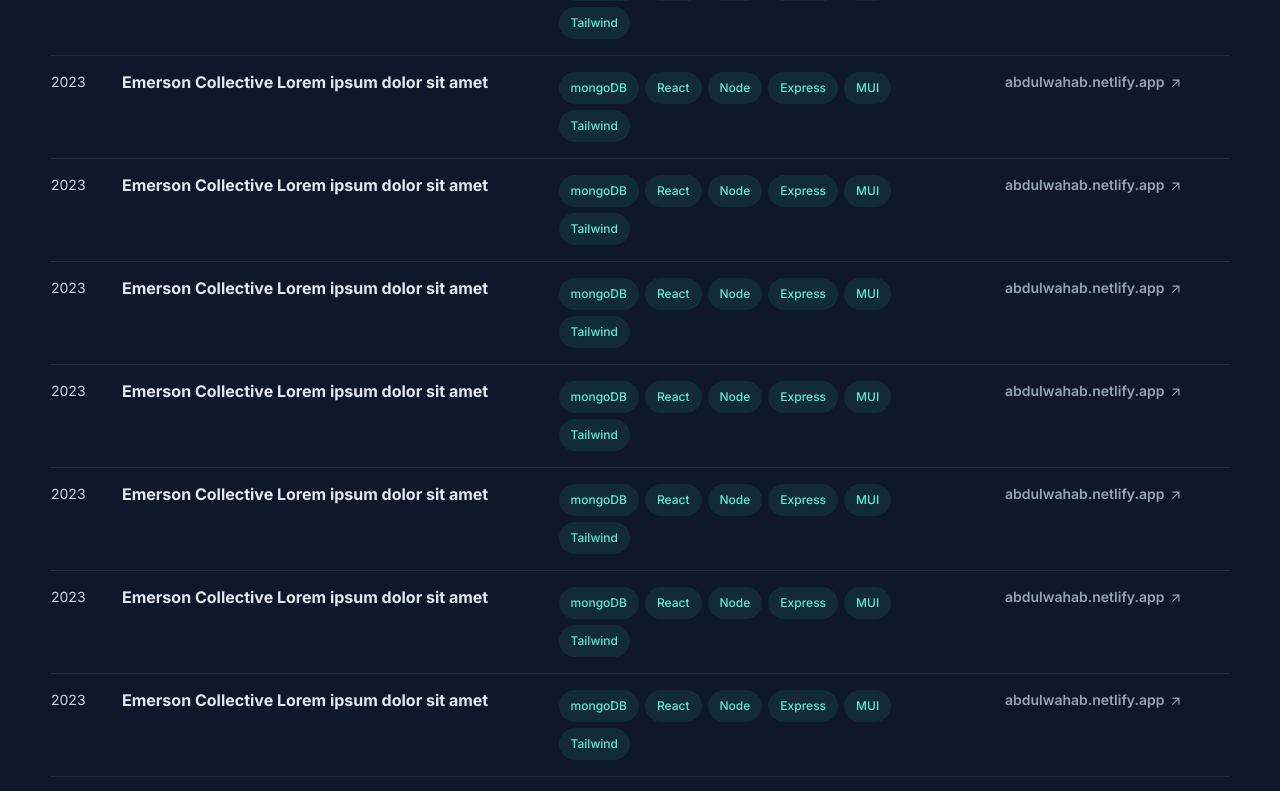
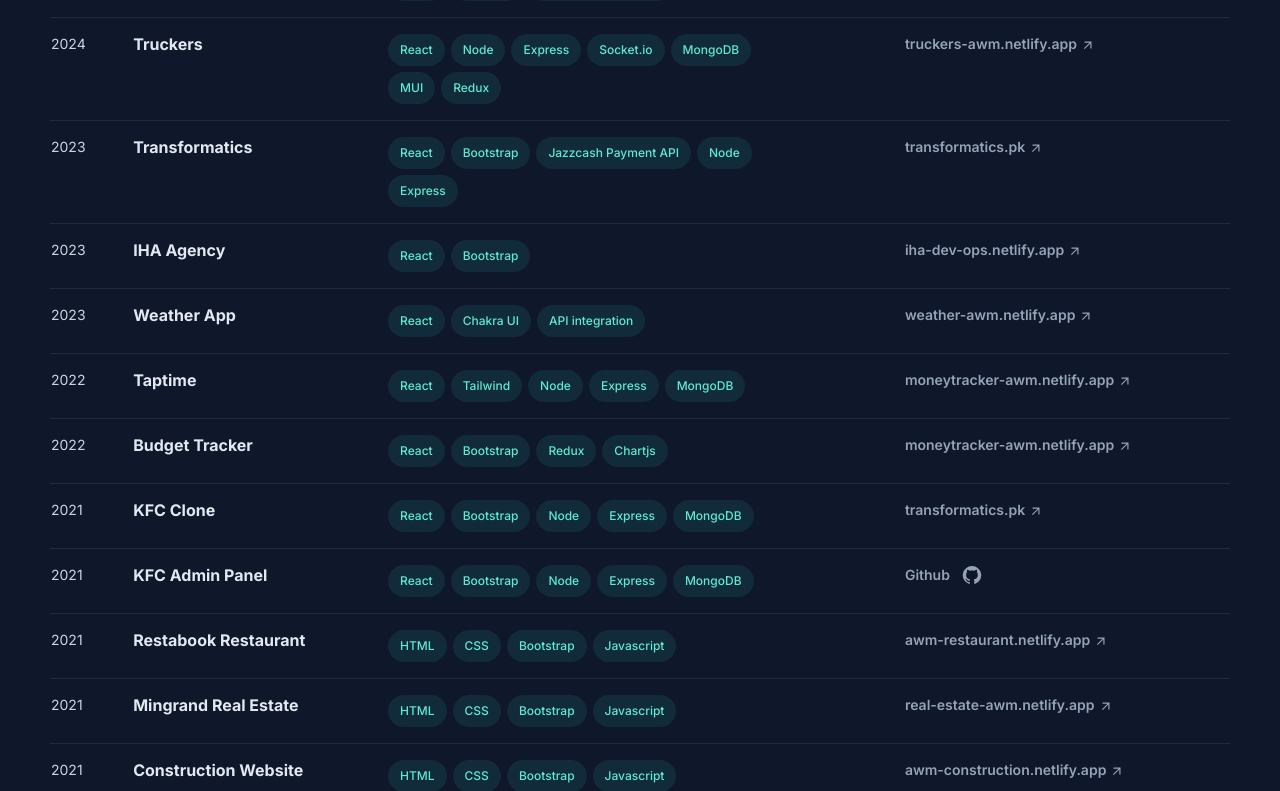
Before and after one commit to Abdul-Wahab-318/new-portfolio, a React (Vite) app: page /projects in a window 1280 px wide. Shown: the part 351-1142 px from the top of the page. Built offline with nearby package versions, Linux system fonts and the light colour scheme.

Commit message:
adds all projects

```diff
--- a/src/pages/Projects/Projects.jsx
+++ b/src/pages/Projects/Projects.jsx
@@ -3,7 +3,8 @@
 import ArrowBackIcon from '@mui/icons-material/ArrowBack';
 import Pill from '../../components/Pill/Pill';
 import ArrowOutwardIcon from '@mui/icons-material/ArrowOutward';
-
+import { projects } from '../../variables/projects';
+import { GitHub } from '@mui/icons-material';
 export default function Projects() {
   return (
     <div className='page projects-page bg-slate-900 min-h-[100vh]'>
@@ -26,20 +27,8 @@
               </tr>
             </thead>
             <tbody>
-              <ProjectRow/>
-              <ProjectRow/>
-              <ProjectRow/>
-              <ProjectRow/>
-              <ProjectRow/>
-              <ProjectRow/>
-              <ProjectRow/>
-              <ProjectRow/>
-              <ProjectRow/>
-              <ProjectRow/>
-              <ProjectRow/>
-              <ProjectRow/>
-              <ProjectRow/>
-              <ProjectRow/>
+              {projects.map( (proj,ind) => <ProjectRow key={ind} data={proj} />)}
+
 
             </tbody>
           </table>
@@ -50,27 +39,39 @@
 }
 
 
-const ProjectRow = () => {
+const ProjectRow = ({ data }) => {
+
+  const { title , date , link , skills } = data
+
   return(
     <tr className='border-b border-slate-300/10 last:border-none w-full'>
-      <td className='text-slate-300 text-sm align-top py-4 pr-4'>2023</td>
+      <td className='text-slate-300 text-sm align-top py-4 pr-4'>{date}</td>
       <td className='text-md font-bold align-top py-4 pr-6 max-w-[400px] '>
-        <p className='hidden sm:block text-slate-200 mt-[-2px]'> Emerson Collective Lorem ipsum dolor sit amet </p>
-        <a href='' className='block sm:hidden pr-4 mt-[-2px]'>
-          <span className='text-slate-200 font-semibold'>Emerson collective something something</span>
+        <p className='hidden sm:block text-slate-200 mt-[-2px]'> {title} </p>
+        <a href={title} target="_blank" rel="noopener" className='block sm:hidden pr-4 mt-[-2px]'>
+          <span className='text-slate-200 font-semibold'>{title}</span>
           <span className='ps-2'><ArrowOutwardIcon fontSize='md' sx={{color:'#e2e8f0'}} /></span>
 
         </a>
       </td>
       <td className=' text-md font-bold align-top py-4 pr-4 max-w-[400px] flex gap-1.5 flex-wrap hidden lg:flex'>
         {
-          ['mongoDB' , 'React' , 'Node' , 'Express' , 'MUI' , 'Tailwind' ].map( (el,ind) => <Pill key={ind}>{el}</Pill>)
+          skills.map( (el,ind) => <Pill key={ind}>{el}</Pill>)
         }
       </td>
       <td className=' text-sm font-semibold align-top py-4 pr-6 max-w-[400px] hidden sm:table-cell'>
-        <a href='' className='flex items-center gap-1 group '>
-          <span className=''>abdulwahab.netlify.app</span>
-          <span className='group-hover:translate-x-2 group-hover:translate-y-[-3px] transition'><ArrowOutwardIcon fontSize='sm'  /></span>
+        <a href={link} target="_blank" rel="noopener" className='flex items-center gap-1 group '>
+          { data.showGithubRepo ?
+            <>
+              <span className='mr-2'>Github</span>
+              <GitHub fontSize='small' />
+            </>
+            :
+            <>
+              <span>{link.slice(8)}</span>
+              <span className='group-hover:translate-x-2 group-hover:translate-y-[-3px] transition'><ArrowOutwardIcon fontSize='sm'  /></span>
+            </>
+          }
         </a>
       </td>
     </tr>
--- a/src/variables/projects.js
+++ b/src/variables/projects.js
@@ -40,6 +40,12 @@
 
     {
         date : '2024' ,
+        title : 'Ecom Deals' ,
+        skills : ['React' , 'Tailwind' ,'Google Sheets Script' ] ,
+        link : 'https://ecom-deals.netlify.app'
+    } ,
+    {
+        date : '2024' ,
         title : 'Truckers' ,
         skills : ['React' , 'Node' , 'Express' , 'Socket.io' , 'MongoDB' , 'MUI' , 'Redux'] ,
         link : 'https://truckers-awm.netlify.app'
@@ -47,20 +53,20 @@
     {
         date : '2023' ,
         title : 'Transformatics' ,
-        skills : ['React' , 'Bootstrap' , 'Jazzcash Payment API' ] ,
+        skills : ['React' , 'Bootstrap' , 'Jazzcash Payment API' , 'Node' , 'Express' ] ,
         link : 'https://transformatics.pk'
     } ,
     {
         date : '2023' ,
         title : 'IHA Agency' ,
         skills : ['React' , 'Bootstrap'] ,
-        link : 'https://iha-dev-ops.netlify.app/'
+        link : 'https://iha-dev-ops.netlify.app'
     } ,
     {
         date : '2023' ,
         title : 'Weather App' ,
         skills : ['React' , 'Chakra UI' , 'API integration' ] ,
-        link : 'https://weather-awm.netlify.app/'
+        link : 'https://weather-awm.netlify.app'
     } ,
     {
         date : '2022' ,
@@ -79,6 +85,31 @@
         title : 'KFC Clone' ,
         skills : ['React' , 'Bootstrap' , 'Node' , 'Express' , 'MongoDB' ] ,
         link : 'https://transformatics.pk'
+    } ,
+    {
+        date : '2021' ,
+        title : 'KFC Admin Panel' ,
+        skills : ['React' , 'Bootstrap' , 'Node' , 'Express' , 'MongoDB' ] ,
+        link : 'https://github.com/Abdul-Wahab-318/adminPanel-kfc' ,
+        showGithubRepo : true
+    } ,
+    {
+        date : '2021' ,
+        title : 'Restabook Restaurant' ,
+        skills : ['HTML' ,'CSS' , 'Bootstrap' , 'Javascript'] ,
+        link : 'https://awm-restaurant.netlify.app' ,
+    } ,
+    {
+        date : '2021' ,
+        title : 'Mingrand Real Estate' ,
+        skills : ['HTML' ,'CSS' , 'Bootstrap' , 'Javascript'] ,
+        link : 'https://real-estate-awm.netlify.app' ,
+    } ,
+    {
+        date : '2021' ,
+        title : 'Construction Website' ,
+        skills : ['HTML' ,'CSS' , 'Bootstrap' , 'Javascript'] ,
+        link : 'https://awm-construction.netlify.app' ,
     }
 
 ]
```
Also changed, not shown: public/restabook.jpg (added).
